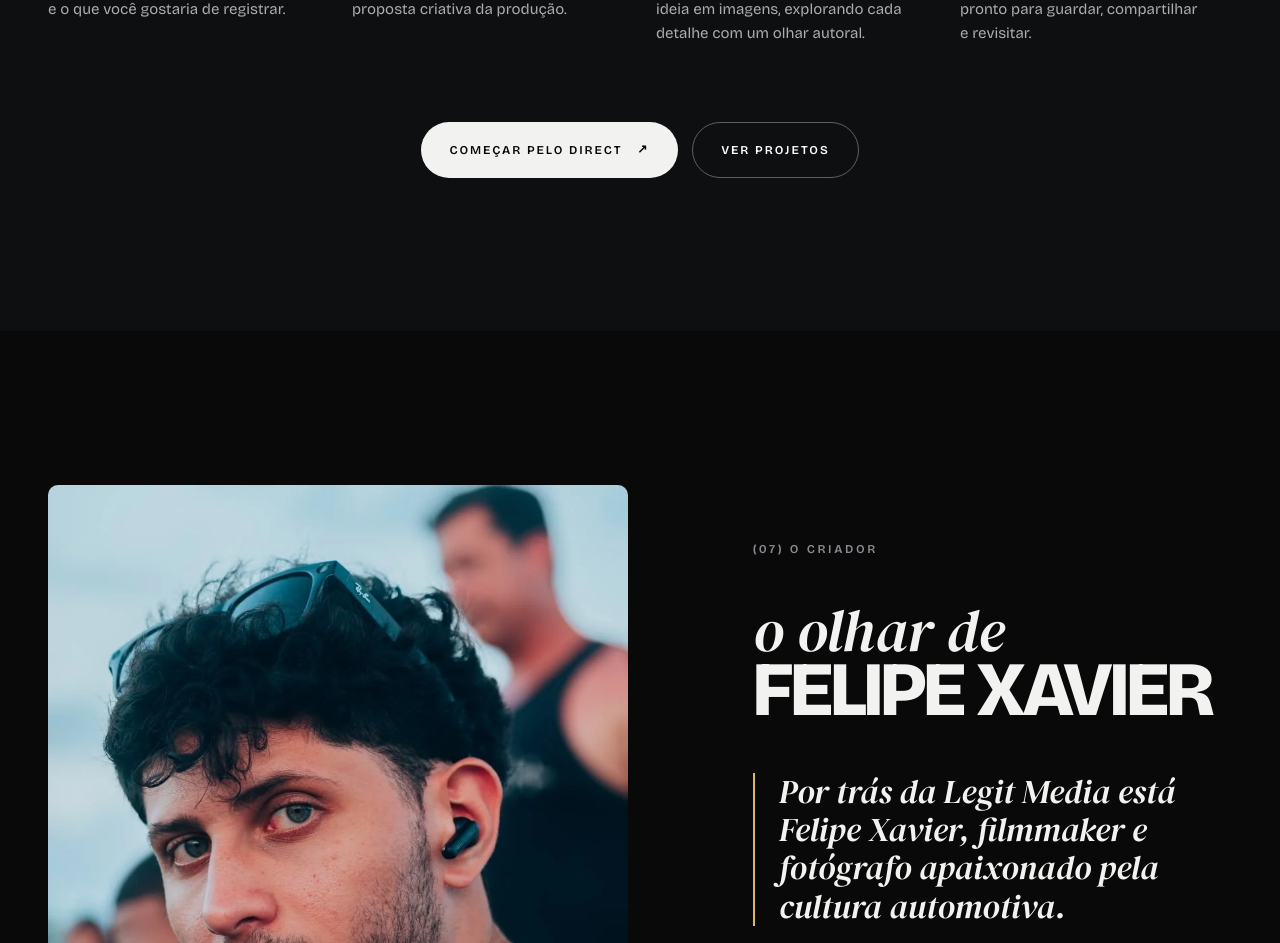
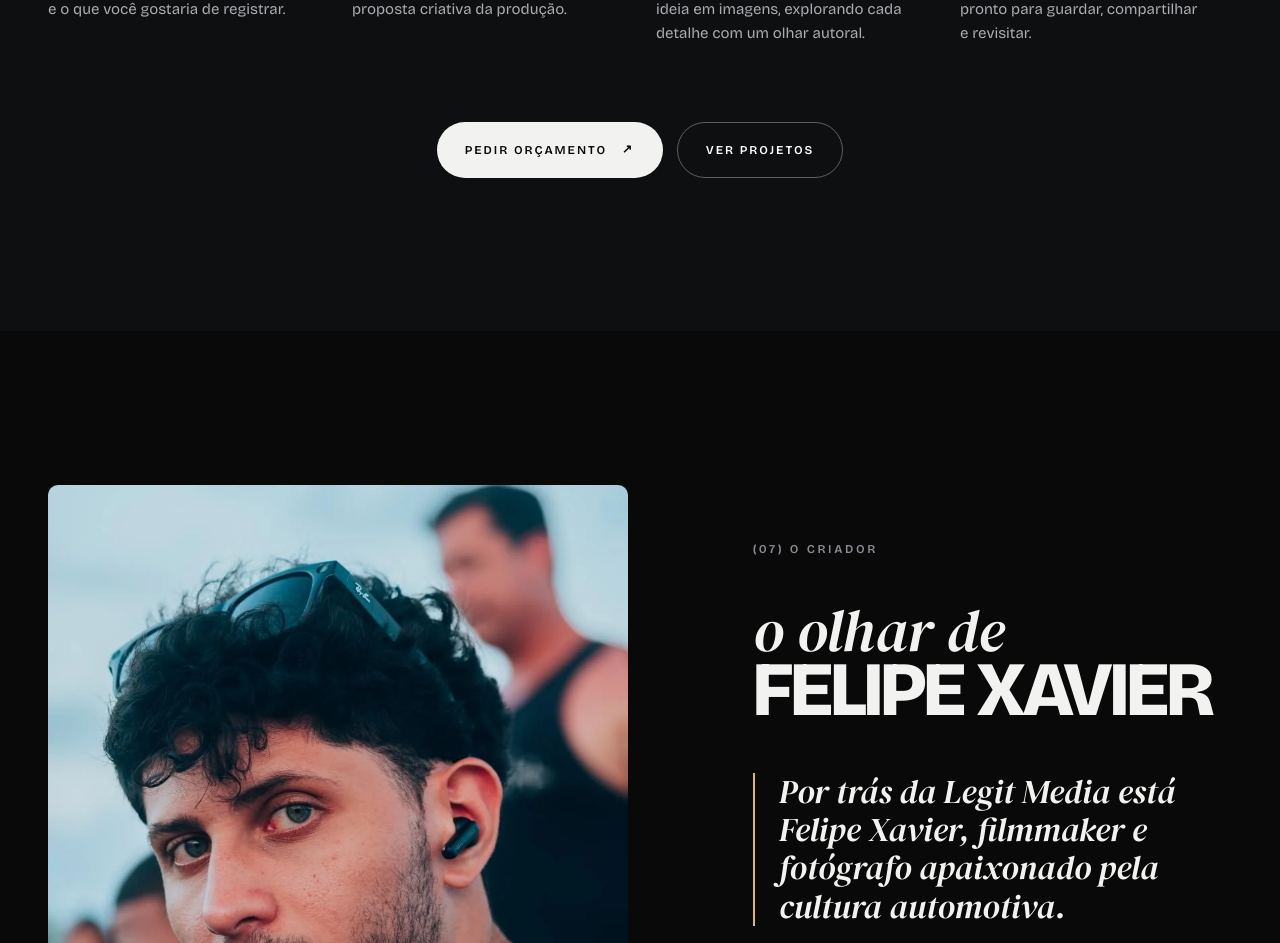
Before and after one commit to ttsorocaba52-cell/legitmediabr, a Next.js app: page / in a window 1280 px wide. Shown: the part 8230-9173 px from the top of the page. Built offline with nearby package versions, Linux system fonts and the light colour scheme.

Commit message:
feat: 'Começar pelo Direct' vira 'Pedir orçamento' e leva ao WhatsApp
Co-Authored-By: Claude Sonnet 5.5 <noreply@anthropic.com>
Claude-Session: https://claude.ai/code/session_013FDkCNktR5z9zbhmhKrYPA

```diff
--- a/app/page.tsx
+++ b/app/page.tsx
@@ -6,7 +6,7 @@ import Pillars from "./components/Pillars";
 import Reveal from "./components/Reveal";
 import Services from "./components/Services";
 import Works from "./components/Works";
-import { DIRECT_URL, INSTAGRAM_URL, VIMEO_URL, YOUTUBE_URL } from "./config";
+import { DIRECT_URL, WHATSAPP_URL, INSTAGRAM_URL, VIMEO_URL, YOUTUBE_URL } from "./config";
 
 const ext = { target: "_blank", rel: "noopener noreferrer" } as const;
 
@@ -169,7 +169,7 @@ export default function Home() {
           ))}
         </div>
         <div data-reveal="" className="btn-row center-row">
-          <Btn external href={DIRECT_URL}>Começar pelo Direct ↗</Btn>
+          <Btn external href={WHATSAPP_URL}>Pedir orçamento ↗</Btn>
           <Btn variant="secondary" href="#vitrine">Ver projetos</Btn>
         </div>
       </section>
```
